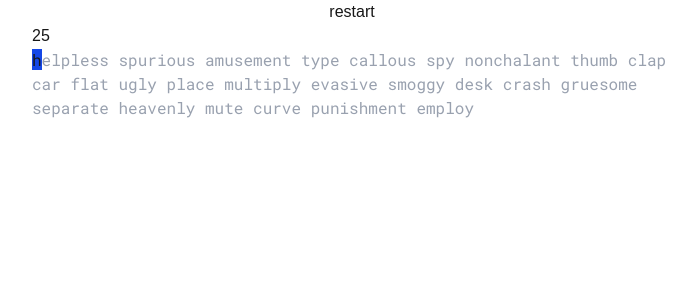
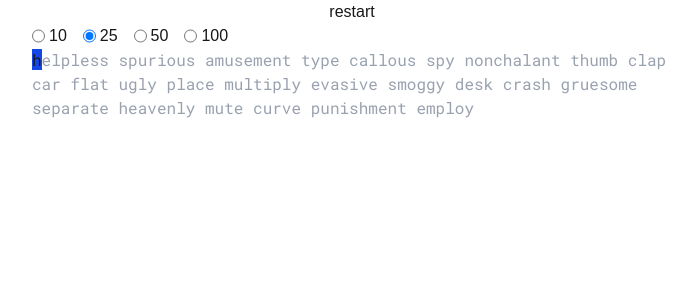
Before and after one commit to sharonyang16/typing-game, a Next.js app in the folder frontend/: page / in a window 1280 px wide. Shown: the top 300 px of the page, without its empty margins (288-984 px from the left). Built offline with nearby package versions, Linux system fonts and the light colour scheme.

Commit message:
Change number words select to radio (#10)

```diff
--- a/frontend/app/page.tsx
+++ b/frontend/app/page.tsx
@@ -1,24 +1,34 @@
 "use client";
 import useWords from "@/hooks/useWords";
+import numWordsConstant from "@/static/numWords.json";
 
 export default function Home() {
   const {
     wordsToType,
     generateWords,
     numWords,
-    setNumWords,
     wordsTyped,
     charMatches,
+    handleNumWordsChange,
   } = useWords();
 
   return (
     <div className="flex flex-col">
       <button onClick={() => generateWords()}>restart</button>
-      <input
-        type="number"
-        value={numWords}
-        onChange={(e) => setNumWords(parseInt(e.target.value))}
-      ></input>
+      <div className="flex gap-4">
+        {numWordsConstant.map((num) => (
+          <label key={`numWords-${num}`} className="flex gap-1">
+            <input
+              type="radio"
+              value={num}
+              onChange={handleNumWordsChange}
+              checked={numWords == num}
+            />
+            {num}
+          </label>
+        ))}
+      </div>
+
       <p className="font-mono">
         {wordsToType.split("").map((char, index) => {
           return (
--- a/frontend/hooks/useWords.ts
+++ b/frontend/hooks/useWords.ts
@@ -46,6 +46,14 @@ const useWords = () => {
     return wordsToType[index] === wordsTyped[index];
   };
 
+  const handleNumWordsChange = (e: React.ChangeEvent<HTMLInputElement>) => {
+    try {
+      setNumWords(parseInt(e.target.value));
+    } catch {
+      // do nothing
+    }
+  };
+
   return {
     numWords,
     setNumWords,
@@ -54,6 +62,7 @@ const useWords = () => {
     wordsTyped,
     updateTyped,
     charMatches,
+    handleNumWordsChange,
   };
 };
 
--- /dev/null
+++ b/frontend/static/numWords.json
@@ -0,0 +1 @@
+[10, 25, 50, 100]
```
